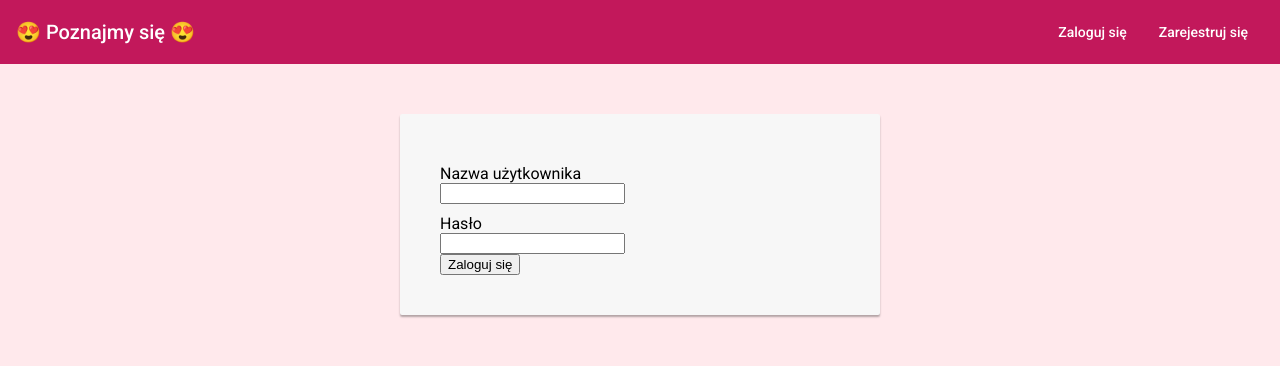
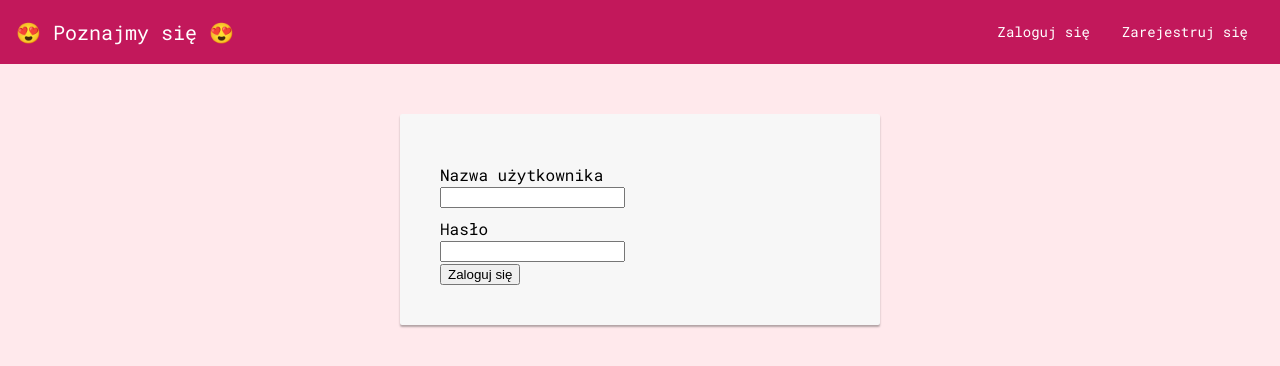
Before and after one commit to bakpawel103/know-me-frontend, an Angular app in the folder know-me/: page /sign-in in a window 1280 px wide. Shown: the top 366 px of the page. Built offline with nearby package versions, Linux system fonts and the light colour scheme.

Commit message:
[+] added questions counting

```diff
--- a/know-me/src/app/app.component.scss
+++ b/know-me/src/app/app.component.scss
@@ -1,3 +1,10 @@
+@import url("https://fonts.googleapis.com/css?family=Roboto+Mono");
+
+a {
+    margin: 0;
+    font-family: "Roboto Mono";
+}
+
 .menu-spacer {
     flex: 1 1 auto;
 }
--- a/know-me/src/app/questions-manager/questions-manager.component.scss
+++ b/know-me/src/app/questions-manager/questions-manager.component.scss
@@ -1,5 +1,8 @@
+@import url("https://fonts.googleapis.com/css?family=Roboto+Mono");
+
 table{
     width: 100%;
+    font-family: "Roboto Mono" !important;
 }
 
 .add-button-container {
@@ -9,3 +12,7 @@ table{
 .button-add-row {
     float: none;
 }
+
+button {
+    font-family: "Roboto Mono" !important;
+}
--- a/know-me/src/app/questions/questions.component.html
+++ b/know-me/src/app/questions/questions.component.html
@@ -1,3 +1,12 @@
+<article class="table-header">
+  <div class="questions-status-container">
+    <p>
+      Odkryte pytania: {{ getAnsweredQuestions().length }}/{{
+        questions.length
+      }}
+    </p>
+  </div>
+</article>
 <div class="content">
   <div fxLayout="row wrap" fxLayoutGap="16px grid">
     <div
--- a/know-me/src/app/questions/questions.component.scss
+++ b/know-me/src/app/questions/questions.component.scss
@@ -9,3 +9,7 @@ mat-toolbar {
 .content>mat-card {
     margin-bottom: 16px;
 }
+
+.questions-status-container {
+    text-align: center;
+}
--- a/know-me/src/app/questions/questions.component.ts
+++ b/know-me/src/app/questions/questions.component.ts
@@ -73,4 +73,8 @@ export class QuestionsComponent implements OnInit {
         }
       });
   }
+
+  getAnsweredQuestions(): Question[] {
+    return this.questions.filter((question) => question.answered);
+  }
 }
--- a/know-me/src/styles.scss
+++ b/know-me/src/styles.scss
@@ -1,3 +1,11 @@
+@import url("https://fonts.googleapis.com/css?family=Roboto+Mono");
 
-html, body { height: 100%; background-color: #ffe9ec; }
-body { margin: 0; font-family: Roboto, "Helvetica Neue", sans-serif; }
+html, body {
+    height: 100%;
+    background-color: #ffe9ec;
+}
+
+body {
+    margin: 0;
+    font-family: "Roboto Mono" !important;
+}
```
